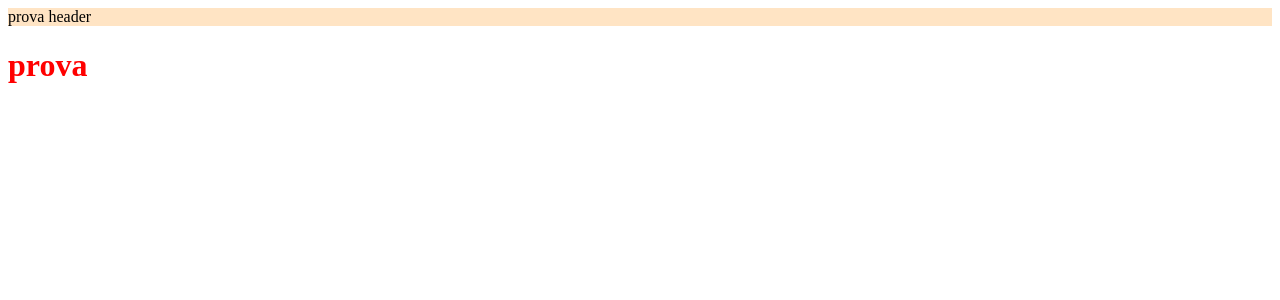
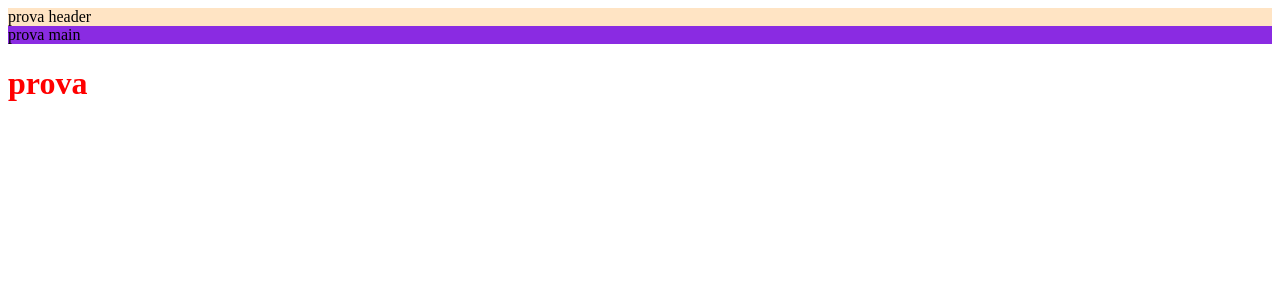
Before and after one commit to emilianogastaldo/vite-comics, a Vue app: page / in a window 1280 px wide. Shown: the top 300 px of the page. Built offline with nearby package versions, Linux system fonts and the light colour scheme.

Commit message:
added main

```diff
--- a/src/App.vue
+++ b/src/App.vue
@@ -1,16 +1,19 @@
 
 <script>
 import AppHeader from './components/AppHeader.vue';
+import AppMain from './components/AppMain.vue';
 export default {
     name: 'App',
     components: {
-        AppHeader
+        AppHeader,
+        AppMain,
     }
 }
 </script>
 
 <template>
     <AppHeader />
+    <AppMain />
     <h1>prova</h1>
 </template>
 
--- /dev/null
+++ b/src/components/AppMain.vue
@@ -0,0 +1,17 @@
+<script>
+export default {
+    name: 'AppMain'
+}
+</script>
+
+<template>
+    <main>
+        prova main
+    </main>
+</template>
+
+<style scoped>
+main {
+    background-color: blueviolet;
+}
+</style>
```
